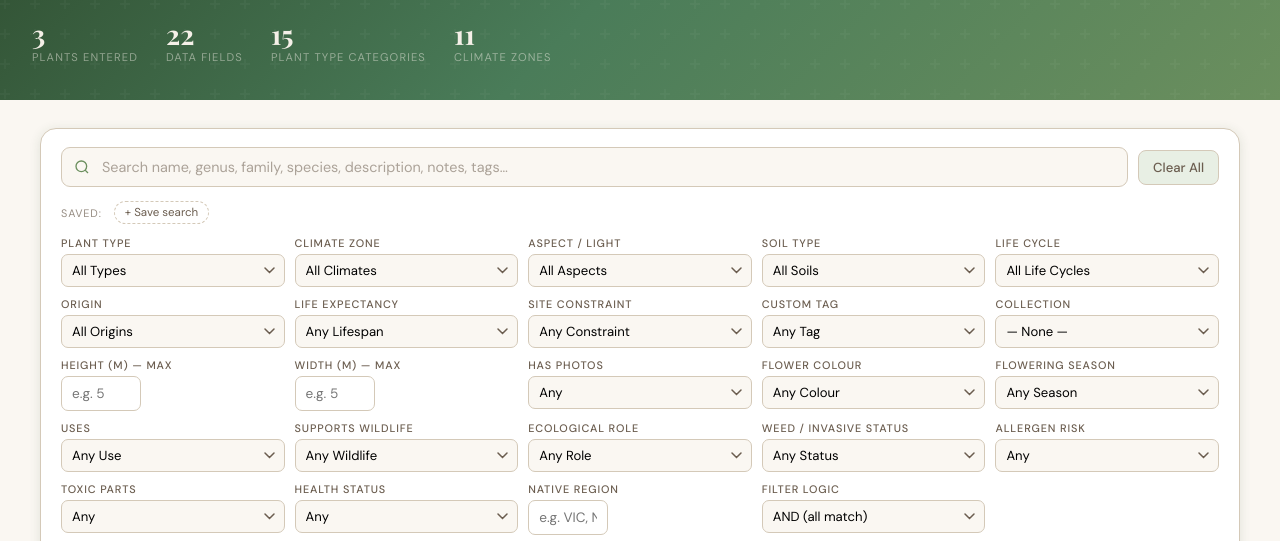
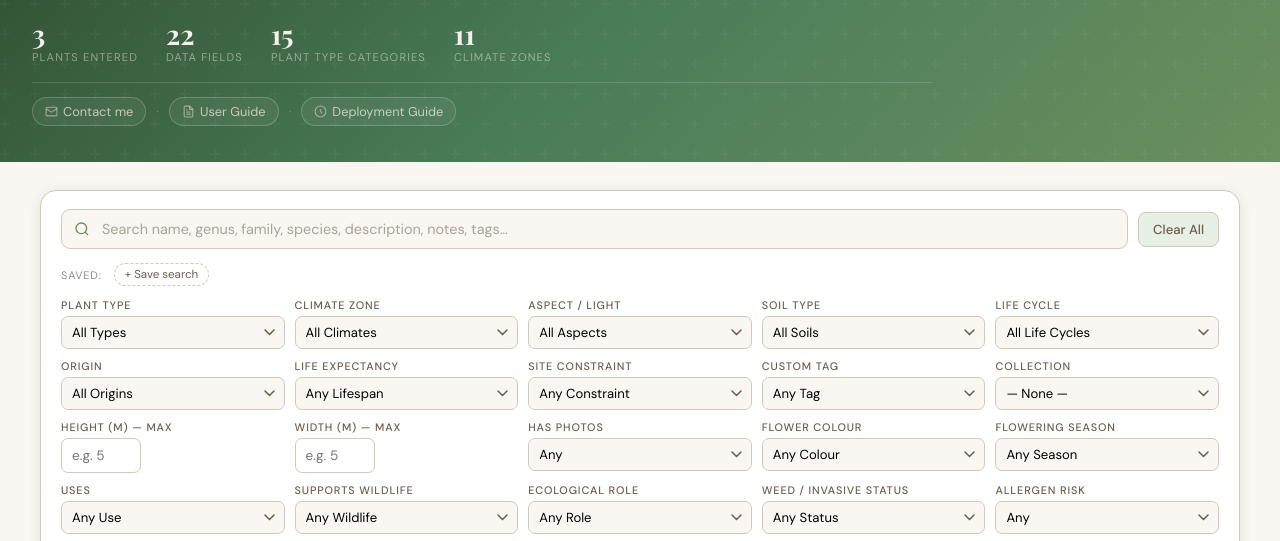
Before and after one commit to iainharry/Plant-Database, a plain HTML site: page index.html in a window 1280 px wide. Shown: the part 234-775 px from the top of the page. Drawn offline with nearby package versions, Linux system fonts and the light colour scheme; a web font is replaced by a local one.

Commit message:
Add files via upload

```diff
--- a/index.html
+++ b/index.html
@@ -46,6 +46,12 @@ nav{background:var(--moss);display:flex;align-items:center;position:sticky;top:0
 .stat-label{font-size:.7rem;letter-spacing:.1em;text-transform:uppercase;color:rgba(245,240,232,.48);margin-top:2px;}
 /* save indicator */
 .save-indicator{position:absolute;top:14px;right:18px;font-size:.72rem;color:rgba(255,255,255,.5);display:flex;align-items:center;gap:5px;}
+/* hero links bar */
+.hero-links{display:flex;align-items:center;gap:10px;flex-wrap:wrap;margin-top:18px;padding-top:14px;border-top:1px solid rgba(255,255,255,.15);}
+.hero-link{display:inline-flex;align-items:center;gap:5px;color:rgba(245,240,232,.72);font-size:.8rem;text-decoration:none;padding:5px 12px;border:1px solid rgba(255,255,255,.2);border-radius:20px;transition:all .2s;background:rgba(255,255,255,.06);}
+.hero-link:hover{color:var(--leaf);border-color:var(--leaf);background:rgba(255,255,255,.1);}
+.hero-link svg{flex-shrink:0;opacity:.7;}
+.hero-link-sep{color:rgba(255,255,255,.25);font-size:.85rem;}
 .save-dot{width:7px;height:7px;border-radius:50%;background:#8cb87c;}
 .save-dot.dirty{background:#f6ad55;animation:pulse .8s infinite;}
 @keyframes pulse{0%,100%{opacity:1;}50%{opacity:.4;}}
@@ -445,6 +451,24 @@ nav{background:var(--moss);display:flex;align-items:center;position:sticky;top:0
       <div class="stat"><div class="stat-num">22</div><div class="stat-label">Data Fields</div></div>
       <div class="stat"><div class="stat-num">15</div><div class="stat-label">Plant Type Categories</div></div>
       <div class="stat"><div class="stat-num">11</div><div class="stat-label">Climate Zones</div></div>
+    </div>
+
+    <!-- ── Quick links bar ── -->
+    <div class="hero-links">
+      <a class="hero-link" href="mailto:iainharry@gmail.com">
+        <svg width="13" height="13" viewBox="0 0 24 24" fill="none" stroke="currentColor" stroke-width="2"><rect x="2" y="4" width="20" height="16" rx="2"/><path d="m22 7-8.97 5.7a1.94 1.94 0 0 1-2.06 0L2 7"/></svg>
+        Contact me
+      </a>
+      <span class="hero-link-sep">·</span>
+      <a class="hero-link" href="./PlantDB_Complete_User_Guide.pdf" target="_blank" rel="noopener">
+        <svg width="13" height="13" viewBox="0 0 24 24" fill="none" stroke="currentColor" stroke-width="2"><path d="M14 2H6a2 2 0 0 0-2 2v16a2 2 0 0 0 2 2h12a2 2 0 0 0 2-2V8z"/><polyline points="14 2 14 8 20 8"/><line x1="16" y1="13" x2="8" y2="13"/><line x1="16" y1="17" x2="8" y2="17"/><polyline points="10 9 9 9 8 9"/></svg>
+        User Guide
+      </a>
+      <span class="hero-link-sep">·</span>
+      <a class="hero-link" href="./PlantDB_Deployment_Guide.pdf" target="_blank" rel="noopener">
+        <svg width="13" height="13" viewBox="0 0 24 24" fill="none" stroke="currentColor" stroke-width="2"><circle cx="12" cy="12" r="10"/><path d="M12 8v4l3 3"/></svg>
+        Deployment Guide
+      </a>
     </div>
   </div>
 </div>
```
Also changed, not shown: 2 other files.
